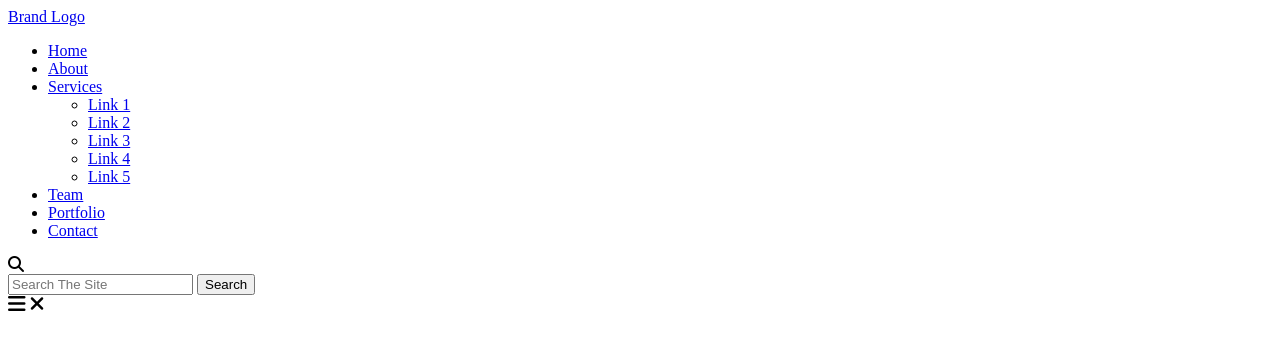
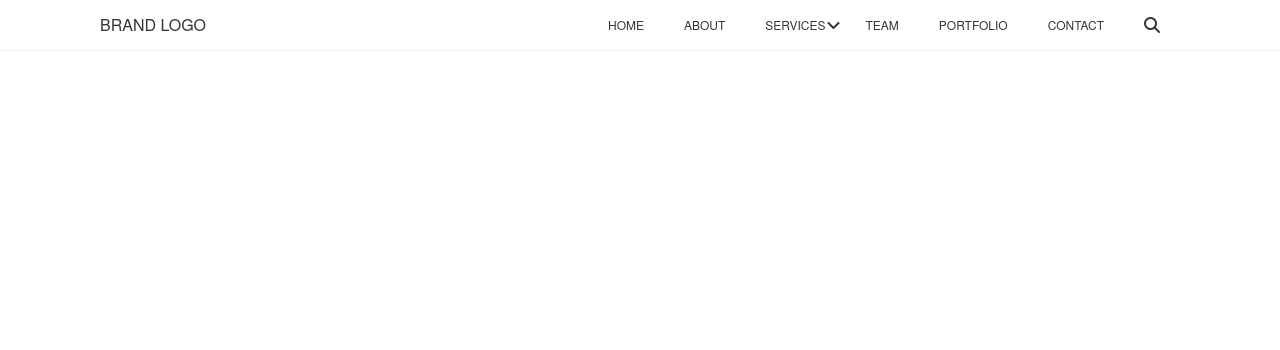
Before and after one commit to IamDeShaun/HTML-CSS-JS-Portfolio, a plain HTML site: page index.html in a window 1280 px wide. Drawn offline with nearby package versions, Linux system fonts and the light colour scheme.

Commit message:
CSS and JS Update
Updating css & js links

```diff
--- a/index.html
+++ b/index.html
@@ -5,8 +5,9 @@
     <meta http-equiv="X-UA-Compatible" content="IE=edge">
     <meta name="viewport" content="width=device-width, initial-scale=1.0">
     <meta name="author" content="DeShaun Jones" />
+    <link rel="stylesheet" href="css/styles.css">
     <title>Portfolio | Frontend Web Developer</title>
-    <script src="main.js"></script>
+    <script src="js/main.js"></script>
     <script src="https://kit.fontawesome.com/9c484ec9d5.js" crossorigin="anonymous"></script>
 </head>
 <body>
@@ -50,5 +51,5 @@
 
 </body>
 <script src="https://ajax.googleapis.com/ajax/libs/jquery/3.3.1/jquery.min.js"></script>
-<script src="menu.js"></script>
+<script src="js/menu.js"></script>
 </html>
```
